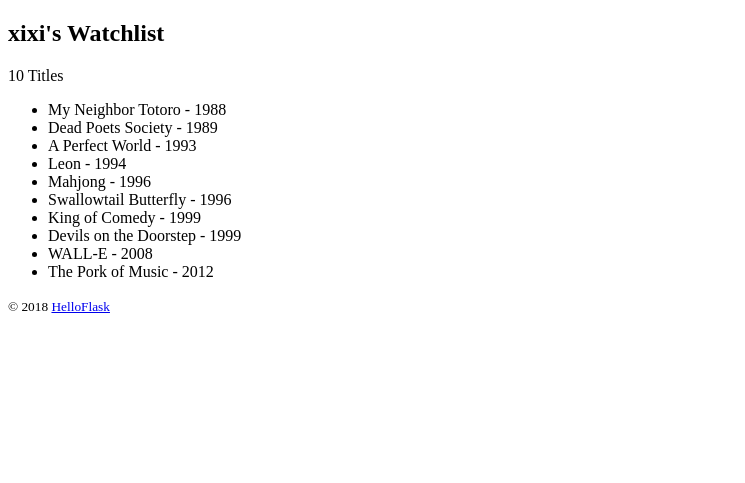
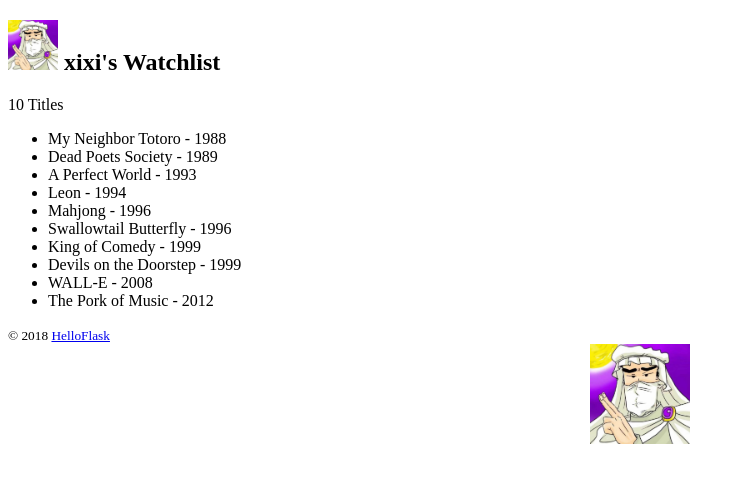
Before and after one commit to jiangrui61/watchlist, a Flask app: page / in a window 1280 px wide. Shown: the top 483 px of the page, without its empty margins (0-745 px from the left). Run offline with Flask 2, Linux system fonts and the light colour scheme.

Commit message:
居中还没搞

```diff
--- a/templates/index.html
+++ b/templates/index.html
@@ -3,9 +3,13 @@
 <head>
 	<meta charset="utf-8">
 	<title>{{ name }}'s Watchlist</title>
+	<link rel="icon" href="{{ url_for('static', filename='1.ico') }}" >
 </head>
 <body>
-	<h2>{{ name }}'s Watchlist</h2>
+	<h2>
+		<img alt="Avatar" src="{{ url_for('static', filename='images/1.png') }}" width="50" height="50"  position="center">
+		{{ name }}'s Watchlist
+	</h2>
 	{# 使用 length 过滤器获取 movies 变量的长度 #}
 	<p>{{ movies|length }} Titles</p>
 	<ul>
@@ -16,5 +20,9 @@
 	<footer>
 		<small>&copy; 2018 <a href="http://helloflask.com/tutorial">HelloFlask</a></small>
 	</footer>
+	<div align="center">
+	<img alt="Avatar" src="{{ url_for('static', filename='images/1.png') }}" width="100" height="100" >
+	<div>
 </body>
+
 </html>
```
Also changed, not shown: static/1.ico (renamed from static/1.jpg), static/images/1.jpg (added), static/images/1.png (added).
